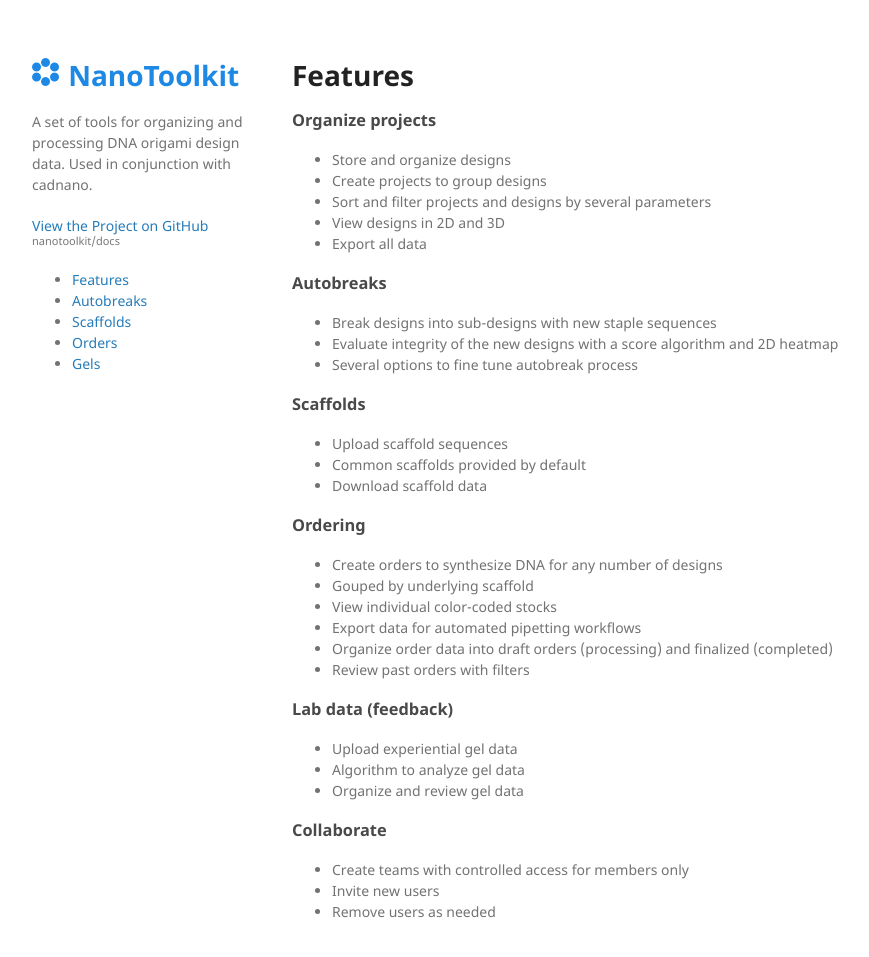
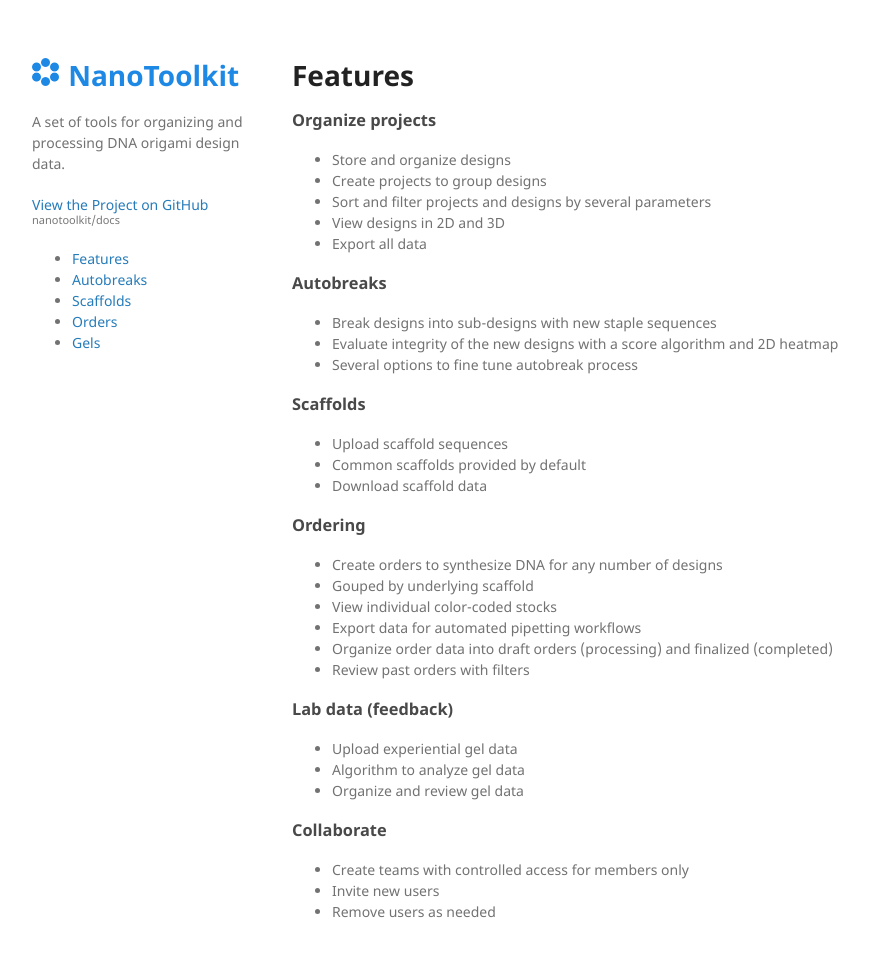
Before and after one commit to nanotoolkit/docs, a Jekyll site: the page built from index.md, in a window 1280 px wide and 992 px high. Shown: the top 957 px of the window, without its empty margins (178-1047 px from the left). Built offline with Jekyll 4.4.1, drawn with Linux system fonts in a browser that asks for light colours; our own code applies the rules of GitHub Pages for plain Markdown files.

Commit message:
Update _config.yml

```diff
--- a/_config.yml
+++ b/_config.yml
@@ -1,6 +1,6 @@
 title: NanoToolkit
 logo: /assets/img/logo-trimmed.png
-description: A set of tools for organizing and processing DNA origami design data. Used in conjunction with cadnano.
+description: A set of tools for organizing and processing DNA origami design data.
 show_downloads: false
 google_analytics: false
 theme: jekyll-theme-minimal
```
